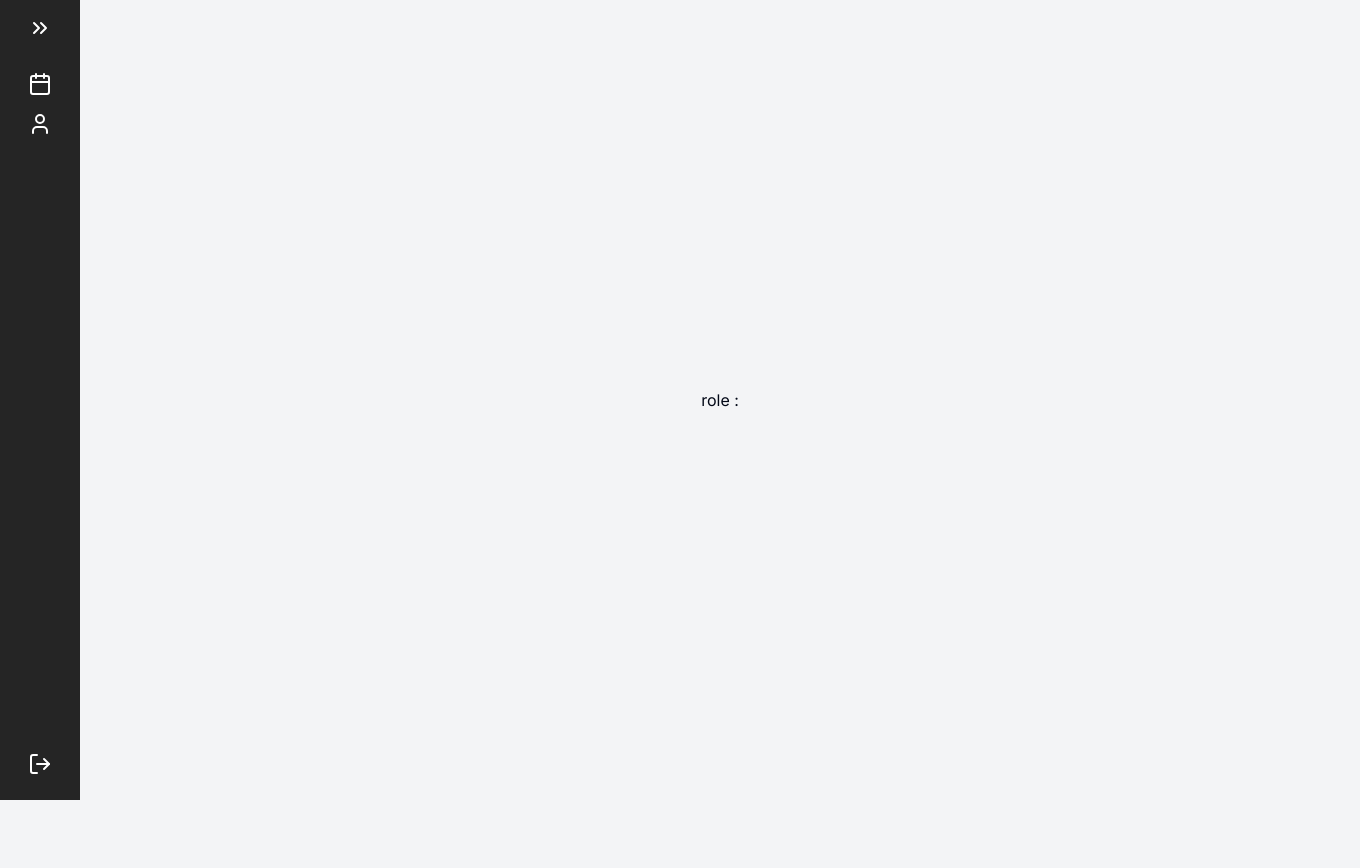
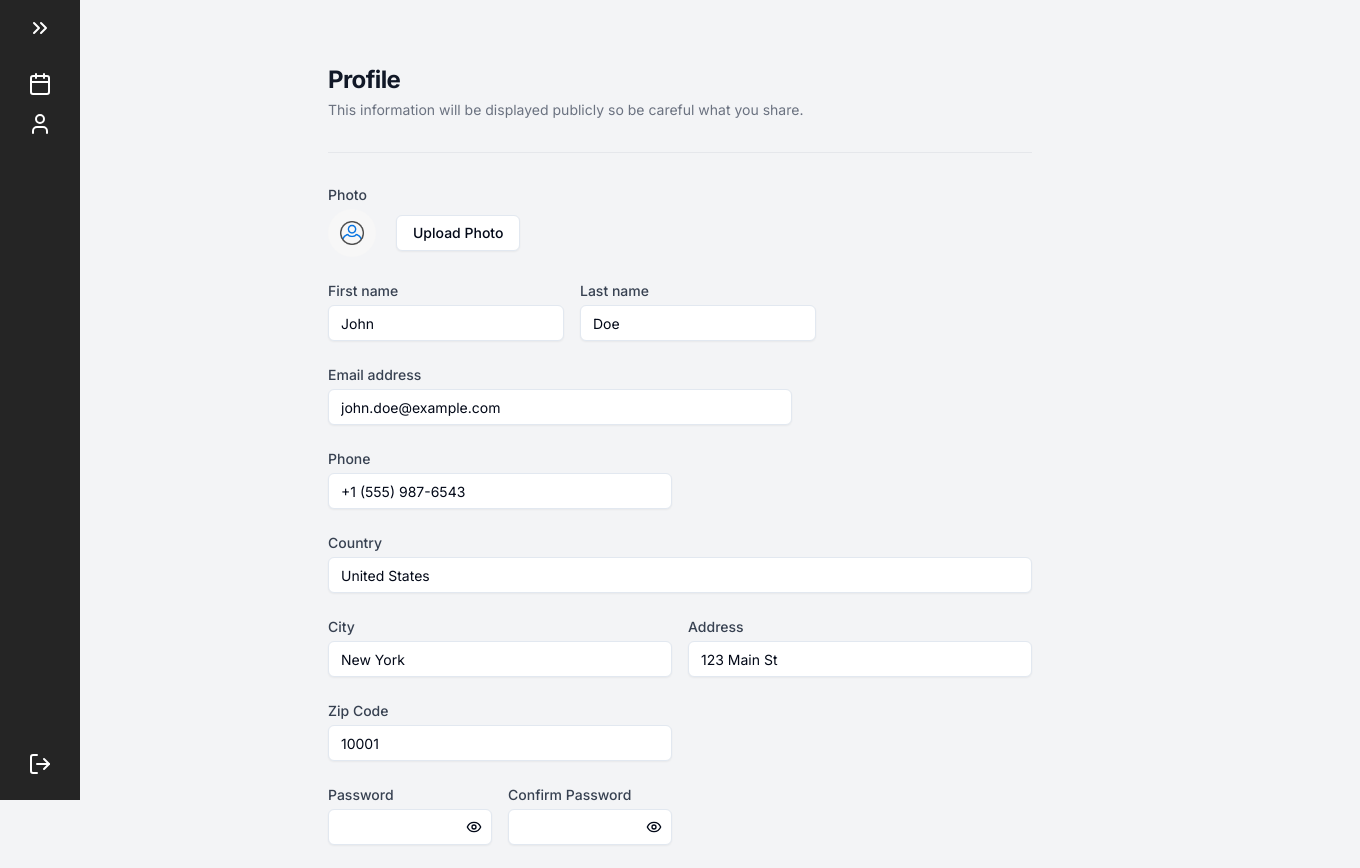
Before and after one commit to jpthibault20/vol-evasion-calendar, a Next.js app: page /account in a window 1280 px wide. Shown: the top 868 px of the page, 1360 px wide, since content can reach past the window. Before the commit the page ends 800 px from the top, so only its background shows below. Built offline with nearby package versions, Linux system fonts and the light colour scheme; no server answers.

Commit message:
feat: UI user profile

```diff
--- a/app/(protected)/account/page.tsx
+++ b/app/(protected)/account/page.tsx
@@ -1,14 +1,185 @@
 "use client"
 
+import { Button } from '@/components/ui/button';
+import { Dialog, DialogContent, DialogDescription, DialogFooter, DialogHeader, DialogTitle, DialogTrigger } from '@/components/ui/dialog';
+import { Input } from '@/components/ui/input';
 import { useCurrentUser } from '@/hooks/use-current-user';
+import img from "@/public/userProfil.png"
+import Image from 'next/image';
+import { Eye } from 'lucide-react';
+import { useState } from 'react';
 
 
 const Account = () => {
+  const [visibilityPassword, setVisibilityPassword] = useState("password");
+  const [visibilityPasswordValidation, setVisibilityPasswordValidation] = useState("password");
   const user = useCurrentUser();
 
+  const onClickVisibilityPassword = () => {
+    if (visibilityPassword == "password") setVisibilityPassword("text");
+    else setVisibilityPassword("password");
+  }
+  const onClickVisibilityValidationPassword = () => {
+    if (visibilityPasswordValidation == "password") setVisibilityPasswordValidation("text");
+    else setVisibilityPasswordValidation("password");
+  }
+
   return (
-    <div className='h-screen w-screen text-center place-content-center'>
-      role : {user?.role}
+
+    <div className="mx-auto max-w-3xl py-12 px-4 sm:px-6 lg:py-16 lg:px-8">
+      <div className="space-y-8 divide-y divide-gray-200 dark:divide-gray-800">
+        <div>
+          <h2 className="text-2xl font-bold tracking-tight text-gray-900 dark:text-gray-50">Profile</h2>
+          <p className="mt-1 text-sm text-gray-500 dark:text-gray-400">
+            This information will be displayed publicly so be careful what you share.
+          </p>
+        </div>
+        <div className="space-y-6 pt-8">
+          <div className="grid grid-cols-1 gap-y-6 gap-x-4 sm:grid-cols-6">
+            <div className="sm:col-span-3 w-full">
+              <label className="block text-sm font-medium text-gray-700 dark:text-gray-300" htmlFor="photo">
+                Photo
+              </label>
+              <div className="mt-1 flex items-center">
+                <span className="h-12 w-12 overflow-hidden rounded-full bg-gray-100 dark:bg-gray-800">
+                  <Image
+                    src={img}
+                    alt='avatar'
+                    className='h-full w-full object-cover'
+                    height={48}
+                    style={{
+                      aspectRatio: "48/48",
+                      objectFit: "cover",
+                    }}
+                    width={48} />
+                </span>
+                <Dialog>
+                  <DialogTrigger asChild>
+                    <Button className="ml-5" variant="outline">
+                      Upload Photo
+                    </Button>
+                  </DialogTrigger>
+                  <DialogContent className="sm:max-w-[425px]">
+                    <DialogHeader>
+                      <DialogTitle>Upload Profile Photo</DialogTitle>
+                      <DialogDescription>Choose a new profile photo to upload.</DialogDescription>
+                    </DialogHeader>
+                    <div className="grid gap-4 py-4">
+                      <div className="grid grid-cols-1 items-center gap-4">
+                        <Input id="photo-upload" type="file" />
+                      </div>
+                    </div>
+                    <DialogFooter>
+                      <Button type="submit">Upload</Button>
+                    </DialogFooter>
+                  </DialogContent>
+                </Dialog>
+              </div>
+            </div>
+            <div className='sm:col-span-6 flex gap-4'>
+              <div className="sm:col-span-3">
+                <label className="block text-sm font-medium text-gray-700 dark:text-gray-300" htmlFor="first-name">
+                  First name
+                </label>
+                <div className="mt-1">
+                  <Input defaultValue="John" id="first-name" type="text" className='bg-white' />
+                </div>
+              </div>
+              <div className="sm:col-span-3">
+                <label className="block text-sm font-medium text-gray-700 dark:text-gray-300" htmlFor="last-name">
+                  Last name
+                </label>
+                <div className="mt-1">
+                  <Input defaultValue="Doe" id="last-name" type="text" className='bg-white' />
+                </div>
+              </div>
+            </div>
+
+            <div className="sm:col-span-4">
+              <label className="block text-sm font-medium text-gray-700 dark:text-gray-300" htmlFor="email">
+                Email address
+              </label>
+              <div className="mt-1">
+                <Input defaultValue="john.doe@example.com" id="email" type="email" className='bg-white' />
+              </div>
+            </div>
+            <div className="sm:col-span-3">
+              <label className="block text-sm font-medium text-gray-700 dark:text-gray-300" htmlFor="phone">
+                Phone
+              </label>
+              <div className="mt-1">
+                <Input defaultValue="+1 (555) 987-6543" id="phone" type="tel" className='bg-white' />
+              </div>
+            </div>
+            <div className="sm:col-span-6">
+              <label className="block text-sm font-medium text-gray-700 dark:text-gray-300" htmlFor="country">
+                Country
+              </label>
+              <div className="mt-1">
+                <Input defaultValue="United States" id="country" type="text" className='bg-white' />
+              </div>
+            </div>
+            <div className="sm:col-span-3">
+              <label className="block text-sm font-medium text-gray-700 dark:text-gray-300" htmlFor="city">
+                City
+              </label>
+              <div className="mt-1">
+                <Input defaultValue="New York" id="city" type="text" className='bg-white' />
+              </div>
+            </div>
+            <div className="sm:col-span-3">
+              <label className="block text-sm font-medium text-gray-700 dark:text-gray-300" htmlFor="address">
+                Address
+              </label>
+              <div className="mt-1">
+                <Input defaultValue="123 Main St" id="address" type="text" className='bg-white' />
+              </div>
+            </div>
+            <div className="sm:col-span-3">
+              <label className="block text-sm font-medium text-gray-700 dark:text-gray-300" htmlFor="zip">
+                Zip Code
+              </label>
+              <div className="mt-1">
+                <Input defaultValue="10001" id="zip" type="text" className='bg-white' />
+              </div>
+            </div>
+            <div className="sm:col-span-3 sm:col-start-1 flex items-center gap-4">
+              <div className="w-full">
+                <label className="block text-sm font-medium text-gray-700 dark:text-gray-300" htmlFor="password">
+                  Password
+                </label>
+                <div className="mt-1 relative">
+                  <Input id="password" type={visibilityPassword} className='bg-white' />
+                  <Button className="absolute bottom-1 right-1 h-7 w-7" size="icon" variant="ghost" onClick={onClickVisibilityPassword}>
+                    <Eye className="h-4 w-4" />
+                    <span className="sr-only">Toggle password visibility</span>
+                  </Button>
+                </div>
+              </div>
+              <div className="w-full">
+                <label
+                  className="block text-sm font-medium text-gray-700 dark:text-gray-300"
+                  htmlFor="confirm-password"
+                >
+                  Confirm Password
+                </label>
+                <div className="mt-1 relative">
+                  <Input id="validationPassword" type={visibilityPasswordValidation} className='bg-white' />
+                  <Button className="absolute bottom-1 right-1 h-7 w-7" size="icon" variant="ghost" onClick={onClickVisibilityValidationPassword}>
+                    <Eye className="h-4 w-4" />
+                    <span className="sr-only">Toggle password visibility</span>
+                  </Button>
+                </div>
+              </div>
+            </div>
+          </div>
+        </div>
+        <div className="pt-5">
+          <div className="flex justify-end">
+            <Button type="submit">Save</Button>
+          </div>
+        </div>
+      </div>
     </div>
   )
 }
--- a/components/user/UsersComputer.tsx
+++ b/components/user/UsersComputer.tsx
@@ -30,7 +30,7 @@ const UserManagement = () => {
 
     const infoUser = (ID: string) => {
         setUserID(ID);
-        setshowInfoUser(true);
+        setShowUpdateUser(true);
     }
 
     useEffect(() => {
@@ -115,7 +115,7 @@ const UserManagement = () => {
                 <span>Showing  total Users : {users.length}</span>
             </div>
 
-            <UpdateUser ID={userID} show={showUpdateUser} setShow={setShowUpdateUser} setReload={setReload} reload={reload}/>
+            <UpdateUser ID={userID} show={showUpdateUser} setShow={setShowUpdateUser} setReload={setReload} reload={reload} />
 
             <RemoveUser ID={userID} show={showRemoveUser} setShow={setShowRemoveUser} setReload={setReload} reload={reload} />
 
```
Also changed, not shown: 1 other file (tests, documents, lock files or other folders).
